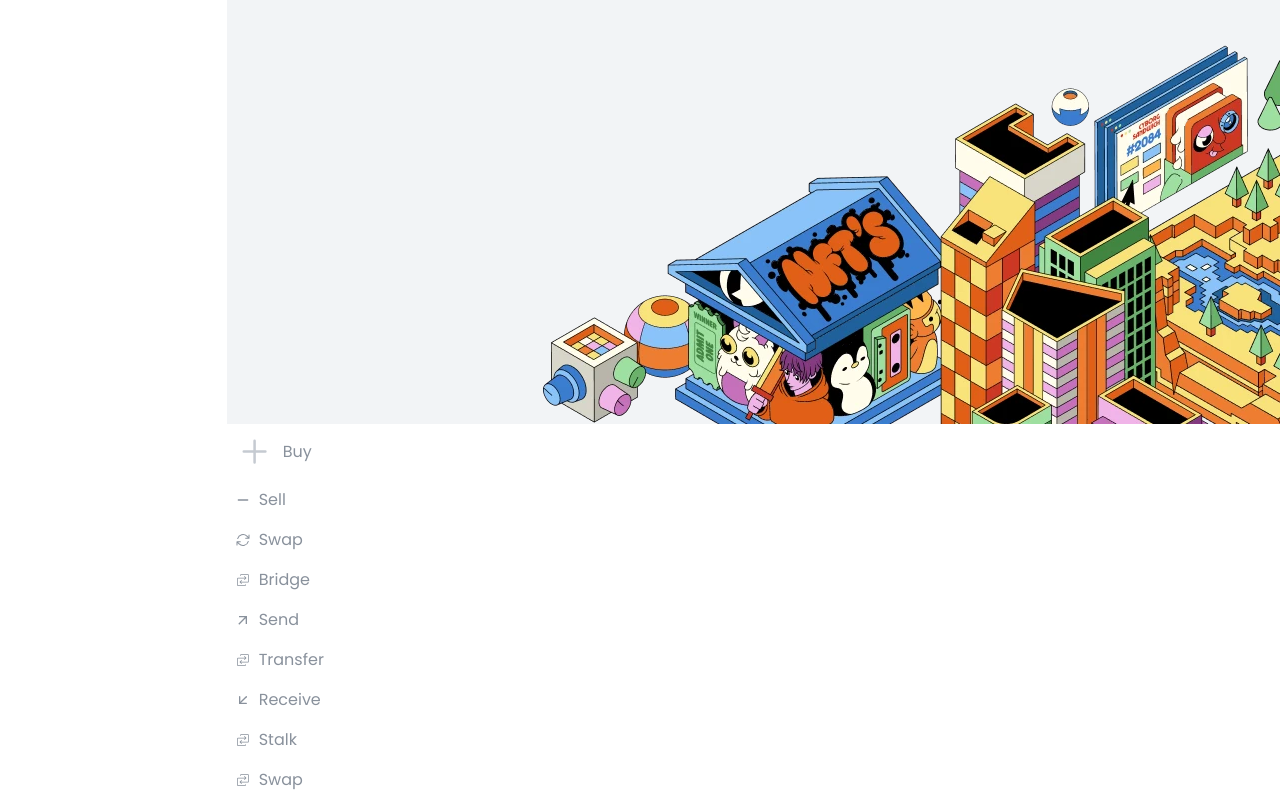
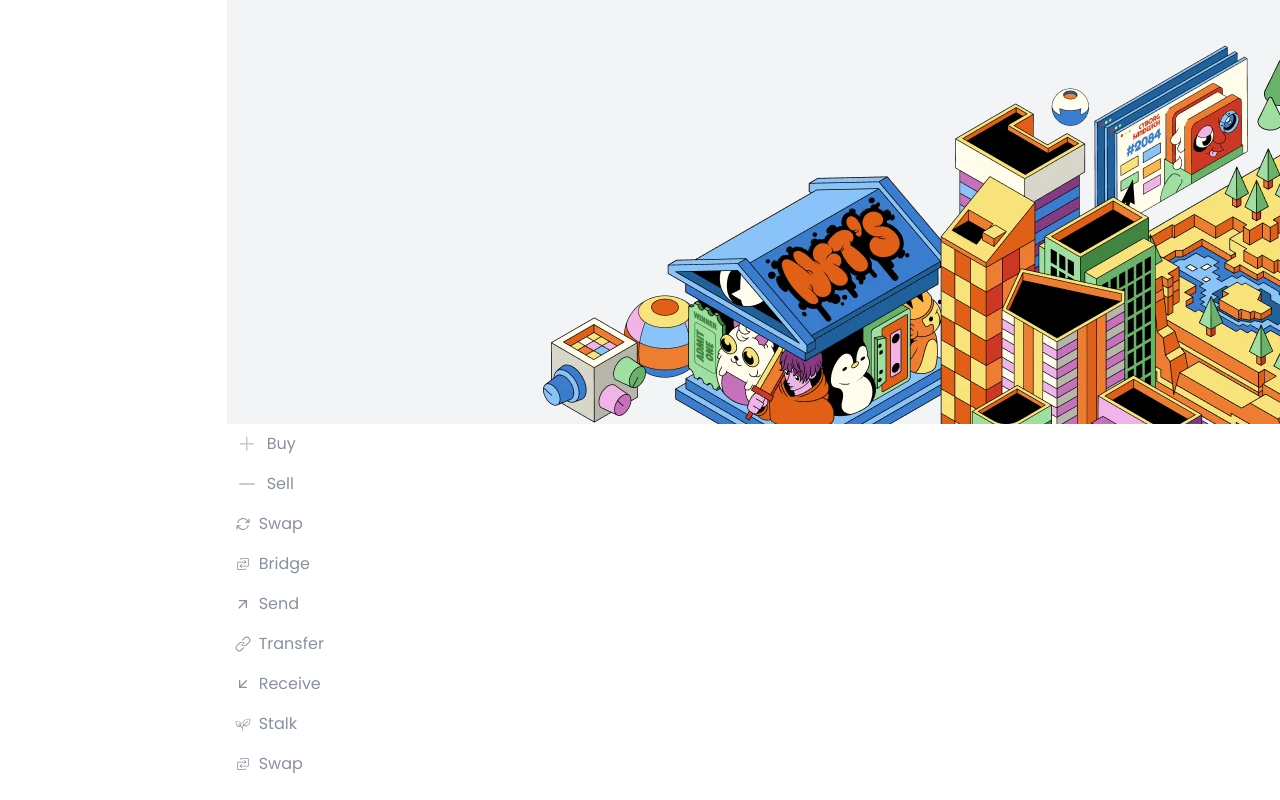
Before and after one commit to OlaiwonAbdullahi/MetaMask-Portfolio-Replica, a React (Vite) app: page / in a window 1280 px wide. Shown: the part 1977-2777 px from the top of the page. Built offline with nearby package versions, Linux system fonts and the light colour scheme.

Commit message:
update MoveCryptoSidebar.jsx

```diff
--- a/src/components/Navigations/MoveCryptoSidebar.jsx
+++ b/src/components/Navigations/MoveCryptoSidebar.jsx
@@ -3,17 +3,19 @@ import { FiMinus } from "react-icons/fi";
 import { PiSwapLight } from "react-icons/pi";
 import { MdOutlineArrowOutward } from "react-icons/md";
 import { FiArrowDownLeft } from "react-icons/fi";
+import { GoLink } from "react-icons/go";
+import { PiPlantLight } from "react-icons/pi";
 
 import { HiArrowPath } from "react-icons/hi2";
 export default function MoveCrypto() {
   return (
     <div className="">
       <div className=" flex gap-2 items-center text-text hover:bg-bgColor w-40 p-2 rounded-md transition-all duration-300 cursor-pointer">
-        <GoPlus className="text-xl text-secondary w-10 h-10" />
+        <GoPlus className="text-xl text-secondary w-6 h-6" />
         <span>Buy</span>
       </div>
       <div className="flex gap-2 items-center text-text hover:bg-bgColor w-40 p-2 rounded-md transition-all duration-300 cursor-pointer">
-        <FiMinus />
+        <FiMinus className="text-xl text-secondary w-6 h-6" />
         <span>Sell</span>
       </div>
       <div className="flex gap-2 items-center text-text hover:bg-bgColor w-40 p-2 rounded-md transition-all duration-300 cursor-pointer">
@@ -30,7 +32,7 @@ export default function MoveCrypto() {
         <span>Send</span>
       </div>
       <div className="flex gap-2 items-center text-text hover:bg-bgColor w-40 p-2 rounded-md transition-all duration-300 cursor-pointer">
-        <PiSwapLight />
+        <GoLink />
         <span>Transfer</span>
       </div>
       <div className="flex gap-2 items-center text-text hover:bg-bgColor w-40 p-2 rounded-md transition-all duration-300 cursor-pointer">
@@ -38,7 +40,7 @@ export default function MoveCrypto() {
         <span>Receive</span>
       </div>
       <div className="flex gap-2 items-center text-text hover:bg-bgColor w-40 p-2 rounded-md transition-all duration-300 cursor-pointer">
-        <PiSwapLight />
+        <PiPlantLight />
         <span>Stalk</span>
       </div>
       <div className="flex gap-2 items-center text-text hover:bg-bgColor w-40 p-2 rounded-md transition-all duration-300 cursor-pointer">
```
